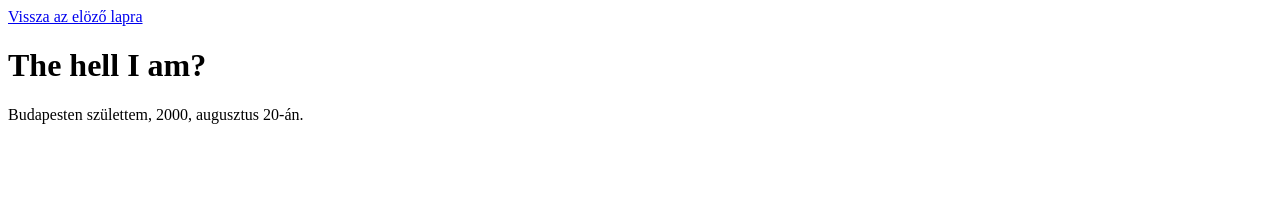
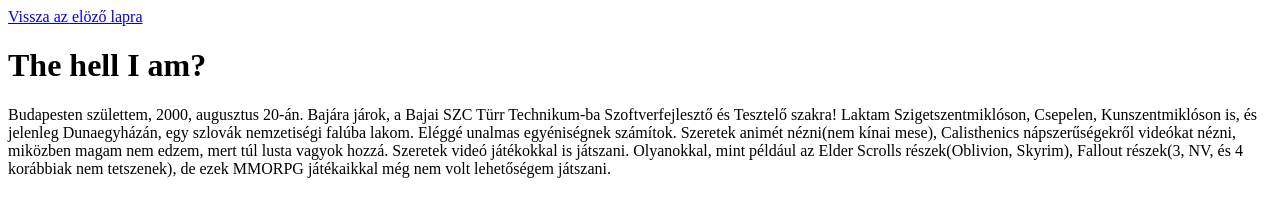
Before and after one commit to IaamSteve/Html-bemutatkoz-s, a plain HTML site: page K_I_bemutatkozas.html in a window 1280 px wide. Drawn offline with Linux system fonts and the light colour scheme.

Commit message:
saját bemutatkozás egy része meg van.

```diff
--- a/K_I_bemutatkozas.html
+++ b/K_I_bemutatkozas.html
@@ -9,6 +9,9 @@
 <body>
     <a href="index.html"> Vissza az elöző lapra</a>
     <h1>The hell I am?</h1>
-    Budapesten születtem, 2000, augusztus 20-án.
+    <p>Budapesten születtem, 2000, augusztus 20-án. Bajára járok, a Bajai SZC Türr Technikum-ba Szoftverfejlesztő és Tesztelő szakra!
+       Laktam Szigetszentmiklóson, Csepelen, Kunszentmiklóson is, és jelenleg Dunaegyházán, egy szlovák nemzetiségi falúba lakom.
+       Eléggé unalmas egyéniségnek számítok. Szeretek animét nézni(nem kínai mese), Calisthenics nápszerűségekről videókat nézni, miközben magam nem edzem, mert túl lusta vagyok hozzá. Szeretek videó játékokkal is játszani. Olyanokkal, mint például az Elder Scrolls részek(Oblivion, Skyrim), Fallout részek(3, NV, és 4 korábbiak nem tetszenek), de ezek MMORPG játékaikkal még nem volt lehetőségem játszani.
+    </p>
 </body>
 </html>
```
